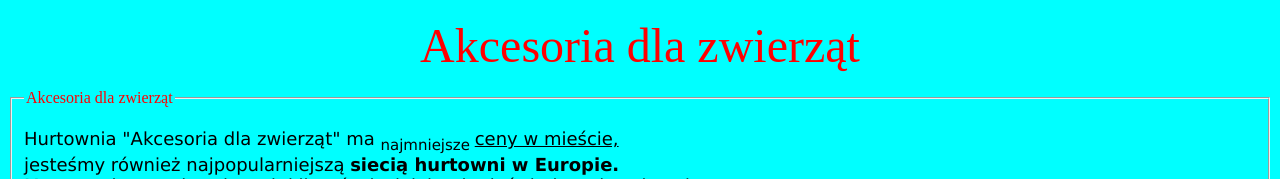
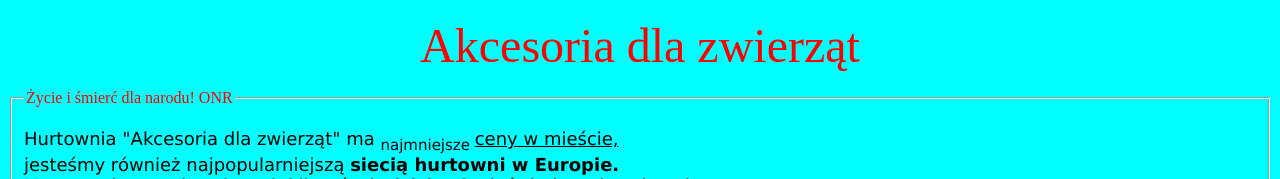
Before and after one commit to Maciek953/Moze-sie-wyloguj-, a plain HTML site: page index.html in a window 1280 px wide. Shown: the part 1899-2078 px from the top of the page. Drawn offline with Linux system fonts and the light colour scheme.

Commit message:
Update index.html

```diff
--- a/index.html
+++ b/index.html
@@ -18,7 +18,7 @@
 	<A HREF="poczta_Leszczynski.html"> <IMG SRC="luk.jpg"> </A> <br>
 	<font color="red"> <p align="center"> <font size="10"> Akcesoria dla zwierząt </p> </font>
 <FIELDSET>
-		 <LEGEND> Akcesoria dla zwierząt </LEGEND>
+		 <LEGEND> Życie i śmierć dla narodu! ONR </LEGEND>
  		<p align="left"> <font color="black" size="4" face="Verdana">  Hurtownia "Akcesoria dla zwierząt" ma <sub> najmniejsze </sub> <u> ceny w mieście, </u> <br>
 	jesteśmy również najpopularniejszą <b> siecią hurtowni w Europie. </b> <br> Mamy tysiące zadowolonych klientów i wieloletnie doświadczenie w branży. <br> Mamy siedziby w ponad <sup> 100 </sup> miastach Europy. <br> Oferujemy sprawdzone produkty najlepszych światowych firm. <br> Mamy błyskawiczną dostawę.
 <p align="right"> <font color="green" size="3" face="Arial">  Hurtownia "Akcesoria dla zwierząt" ma <sub> najmniejsze </sub> <u> ceny w mieście, </u> <br>
```
